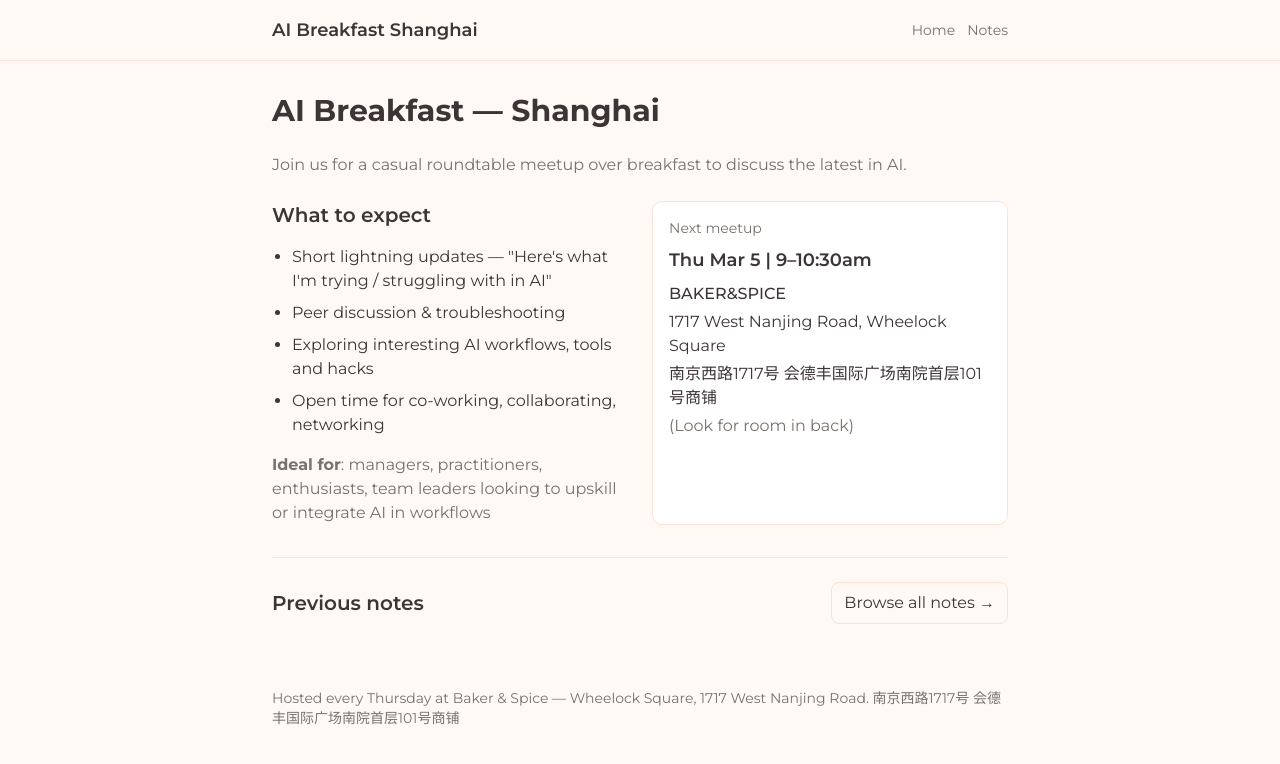
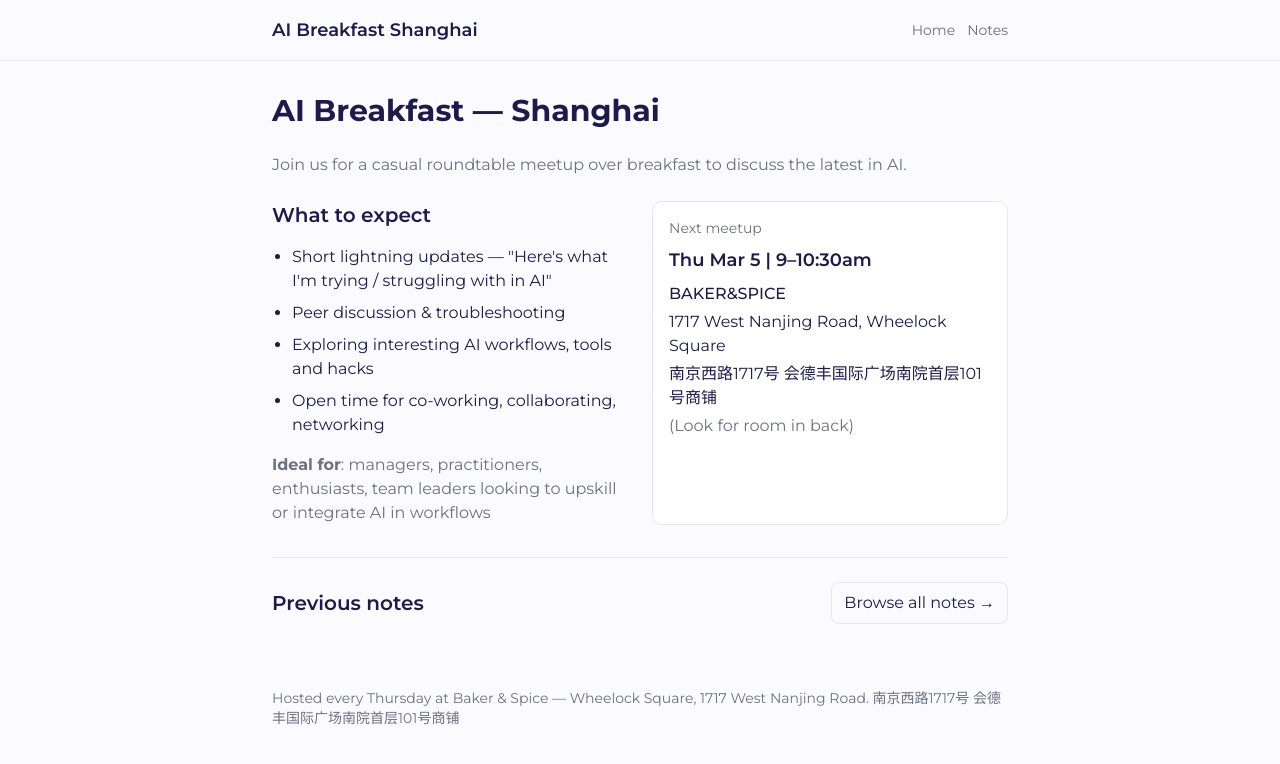
Before and after one commit to youngchingjui/ai-breakfast, a Next.js app: page / in a window 1280 px wide. Shown: the top 764 px of the page. Built offline with nearby package versions, Linux system fonts and the light colour scheme.

Commit message:
update theme

```diff
--- a/app/globals.css
+++ b/app/globals.css
@@ -4,38 +4,38 @@
 @custom-variant dark (&:is(.dark *));
 
 :root {
-  --background: oklch(0.9856 0.0084 56.3169);
-  --foreground: oklch(0.3353 0.0132 2.7676);
-  --card: oklch(1.0000 0 0);
-  --card-foreground: oklch(0.3353 0.0132 2.7676);
-  --popover: oklch(1.0000 0 0);
-  --popover-foreground: oklch(0.3353 0.0132 2.7676);
-  --primary: oklch(0.7357 0.1641 34.7091);
-  --primary-foreground: oklch(1.0000 0 0);
-  --secondary: oklch(0.9596 0.0200 28.9029);
-  --secondary-foreground: oklch(0.5587 0.1294 32.7364);
-  --muted: oklch(0.9656 0.0176 39.4009);
-  --muted-foreground: oklch(0.5534 0.0116 58.0708);
-  --accent: oklch(0.8278 0.1131 57.9984);
-  --accent-foreground: oklch(0.3353 0.0132 2.7676);
-  --destructive: oklch(0.6122 0.2082 22.2410);
-  --destructive-foreground: oklch(1.0000 0 0);
-  --border: oklch(0.9296 0.0370 38.6868);
-  --input: oklch(0.9296 0.0370 38.6868);
-  --ring: oklch(0.7357 0.1641 34.7091);
-  --chart-1: oklch(0.7357 0.1641 34.7091);
-  --chart-2: oklch(0.8278 0.1131 57.9984);
-  --chart-3: oklch(0.8773 0.0763 54.9314);
-  --chart-4: oklch(0.8200 0.1054 40.8859);
-  --chart-5: oklch(0.6368 0.1306 32.0721);
-  --sidebar: oklch(0.9656 0.0176 39.4009);
-  --sidebar-foreground: oklch(0.3353 0.0132 2.7676);
-  --sidebar-primary: oklch(0.7357 0.1641 34.7091);
-  --sidebar-primary-foreground: oklch(1.0000 0 0);
-  --sidebar-accent: oklch(0.8278 0.1131 57.9984);
-  --sidebar-accent-foreground: oklch(0.3353 0.0132 2.7676);
-  --sidebar-border: oklch(0.9296 0.0370 38.6868);
-  --sidebar-ring: oklch(0.7357 0.1641 34.7091);
+  --background: #FAFAFF;
+  --foreground: #1E1B4B;
+  --card: #FFFFFF;
+  --card-foreground: #1E1B4B;
+  --popover: #FFFFFF;
+  --popover-foreground: #1E1B4B;
+  --primary: #4F46E5;
+  --primary-foreground: #FFFFFF;
+  --secondary: #EEF2FF;
+  --secondary-foreground: #3730A3;
+  --muted: #F1F0FB;
+  --muted-foreground: #6B7280;
+  --accent: #F59E0B;
+  --accent-foreground: #1E1B4B;
+  --destructive: #DC2626;
+  --destructive-foreground: #FFFFFF;
+  --border: #E5E7EB;
+  --input: #E5E7EB;
+  --ring: #4F46E5;
+  --chart-1: #4F46E5;
+  --chart-2: #F59E0B;
+  --chart-3: #818CF8;
+  --chart-4: #FBBF24;
+  --chart-5: #3730A3;
+  --sidebar: #F1F0FB;
+  --sidebar-foreground: #1E1B4B;
+  --sidebar-primary: #4F46E5;
+  --sidebar-primary-foreground: #FFFFFF;
+  --sidebar-accent: #F59E0B;
+  --sidebar-accent-foreground: #1E1B4B;
+  --sidebar-border: #E5E7EB;
+  --sidebar-ring: #4F46E5;
   --font-sans: Montserrat, sans-serif;
   --font-serif: Merriweather, serif;
   --font-mono: Ubuntu Mono, monospace;
@@ -59,38 +59,38 @@
 }
 
 .dark {
-  --background: oklch(0.2569 0.0169 352.4042);
-  --foreground: oklch(0.9397 0.0119 51.3156);
-  --card: oklch(0.3184 0.0176 341.4465);
-  --card-foreground: oklch(0.9397 0.0119 51.3156);
-  --popover: oklch(0.3184 0.0176 341.4465);
-  --popover-foreground: oklch(0.9397 0.0119 51.3156);
-  --primary: oklch(0.7357 0.1641 34.7091);
-  --primary-foreground: oklch(1.0000 0 0);
-  --secondary: oklch(0.3637 0.0203 342.2664);
-  --secondary-foreground: oklch(0.9397 0.0119 51.3156);
-  --muted: oklch(0.2848 0.0159 343.6554);
-  --muted-foreground: oklch(0.8378 0.0237 52.6346);
-  --accent: oklch(0.8278 0.1131 57.9984);
-  --accent-foreground: oklch(0.2569 0.0169 352.4042);
-  --destructive: oklch(0.6122 0.2082 22.2410);
-  --destructive-foreground: oklch(1.0000 0 0);
-  --border: oklch(0.3637 0.0203 342.2664);
-  --input: oklch(0.3637 0.0203 342.2664);
-  --ring: oklch(0.7357 0.1641 34.7091);
-  --chart-1: oklch(0.7357 0.1641 34.7091);
-  --chart-2: oklch(0.8278 0.1131 57.9984);
-  --chart-3: oklch(0.8773 0.0763 54.9314);
-  --chart-4: oklch(0.8200 0.1054 40.8859);
-  --chart-5: oklch(0.6368 0.1306 32.0721);
-  --sidebar: oklch(0.2569 0.0169 352.4042);
-  --sidebar-foreground: oklch(0.9397 0.0119 51.3156);
-  --sidebar-primary: oklch(0.7357 0.1641 34.7091);
-  --sidebar-primary-foreground: oklch(1.0000 0 0);
-  --sidebar-accent: oklch(0.8278 0.1131 57.9984);
-  --sidebar-accent-foreground: oklch(0.2569 0.0169 352.4042);
-  --sidebar-border: oklch(0.3637 0.0203 342.2664);
-  --sidebar-ring: oklch(0.7357 0.1641 34.7091);
+  --background: #1E1B4B;
+  --foreground: #E0E7FF;
+  --card: #272368;
+  --card-foreground: #E0E7FF;
+  --popover: #272368;
+  --popover-foreground: #E0E7FF;
+  --primary: #818CF8;
+  --primary-foreground: #1E1B4B;
+  --secondary: #312E81;
+  --secondary-foreground: #C7D2FE;
+  --muted: #272368;
+  --muted-foreground: #A5B4FC;
+  --accent: #F59E0B;
+  --accent-foreground: #1E1B4B;
+  --destructive: #EF4444;
+  --destructive-foreground: #FFFFFF;
+  --border: #3730A3;
+  --input: #3730A3;
+  --ring: #818CF8;
+  --chart-1: #818CF8;
+  --chart-2: #F59E0B;
+  --chart-3: #A5B4FC;
+  --chart-4: #FBBF24;
+  --chart-5: #4F46E5;
+  --sidebar: #1E1B4B;
+  --sidebar-foreground: #E0E7FF;
+  --sidebar-primary: #818CF8;
+  --sidebar-primary-foreground: #1E1B4B;
+  --sidebar-accent: #F59E0B;
+  --sidebar-accent-foreground: #1E1B4B;
+  --sidebar-border: #3730A3;
+  --sidebar-ring: #818CF8;
   --font-sans: Montserrat, sans-serif;
   --font-serif: Merriweather, serif;
   --font-mono: Ubuntu Mono, monospace;
```
